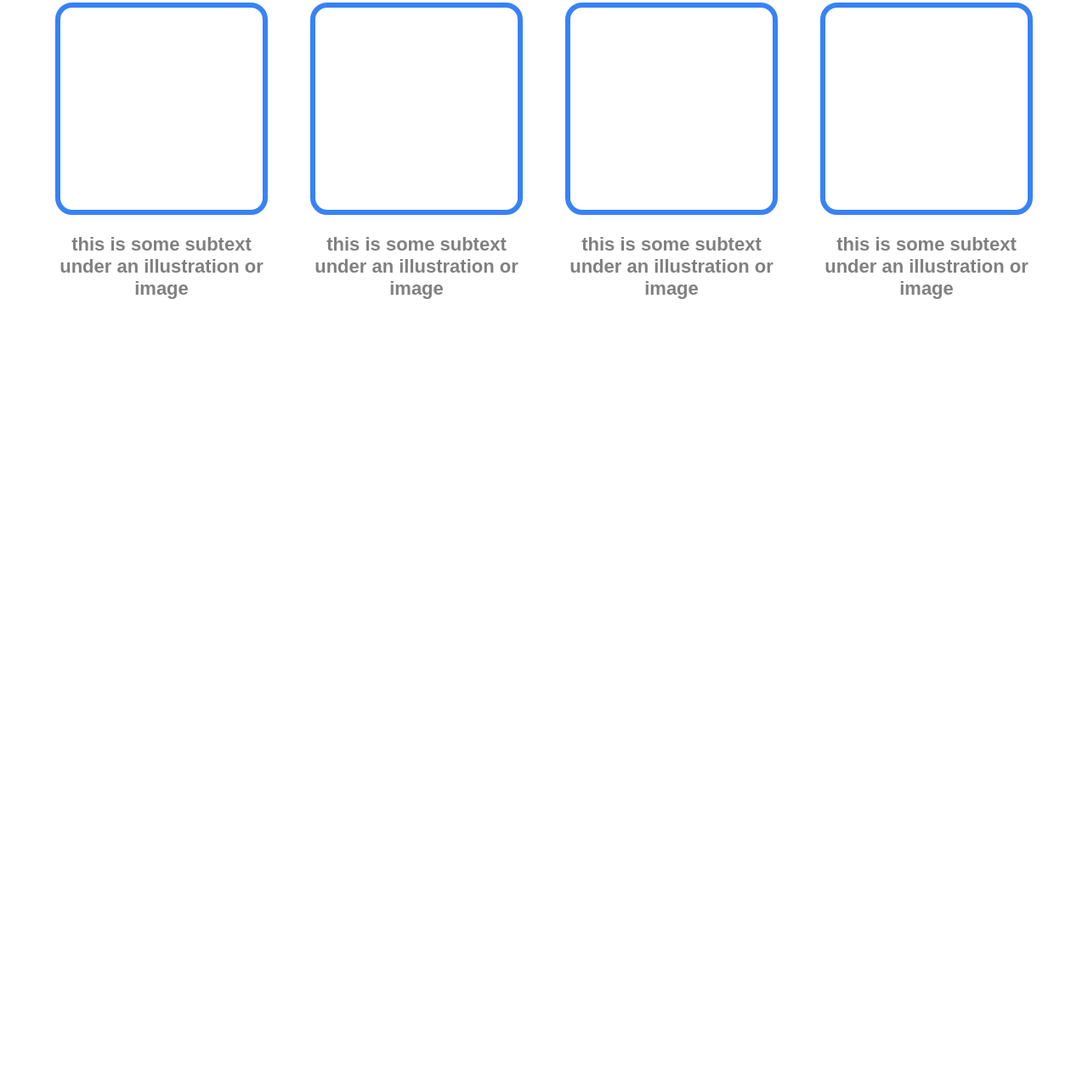
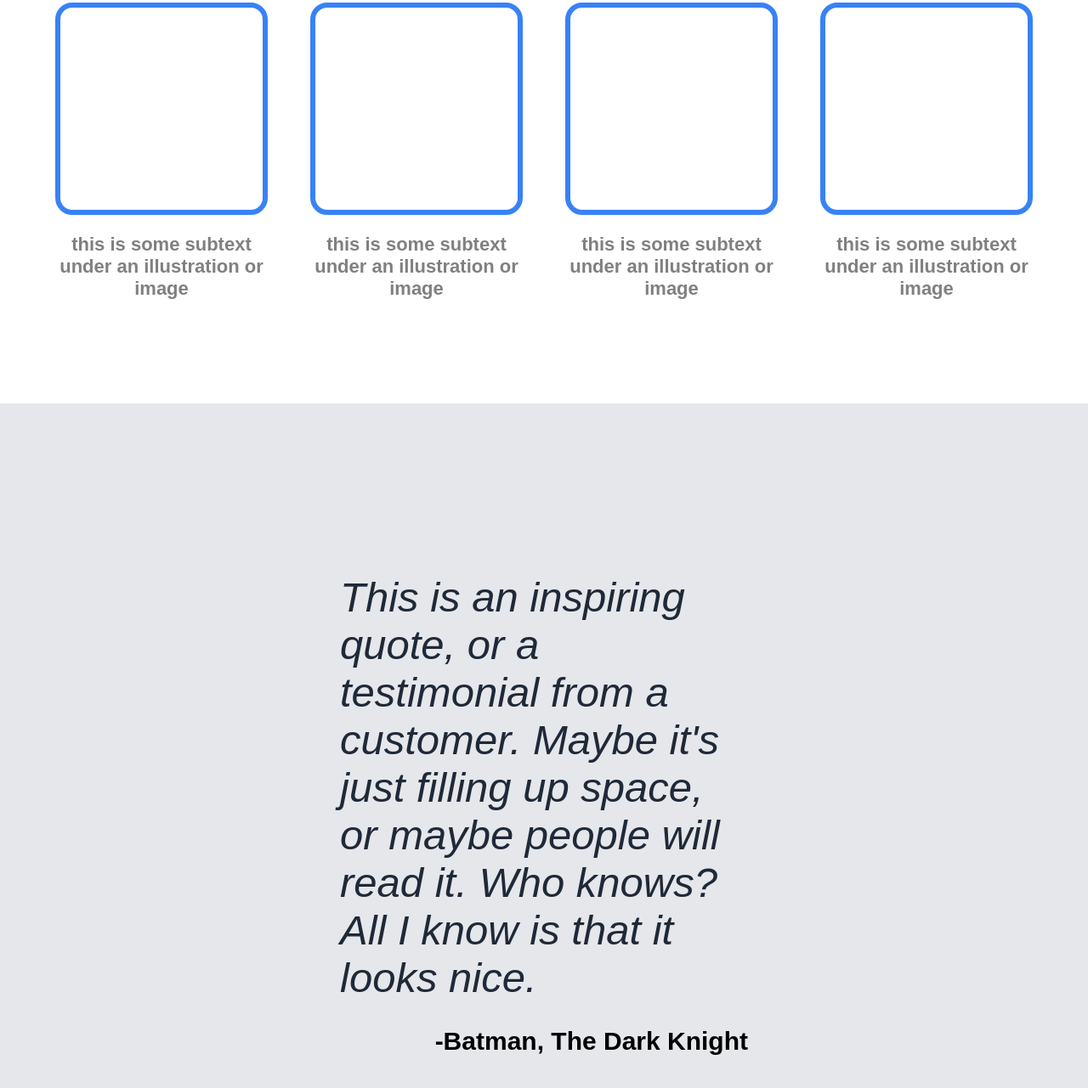
Before and after one commit to aryanbroy/project_landing_page, a plain HTML site: page index.html in a window 1280 px wide. Shown: the part 891-2172 px from the top of the page at 85% size. Before the commit the page ends 1266 px from the top, so only its background shows below. Drawn offline with Linux system fonts and the light colour scheme.

Commit message:
complete the quote section

```diff
--- a/index.html
+++ b/index.html
@@ -44,9 +44,13 @@
                 <div class="roundBox"></div>
                 <p class="boxSub">this is some subtext under an illustration or image</p>
             </div>
-
         </div>
-
+    </div>
+    <div class="third">
+        <div class="quote">
+            <em>This is an inspiring quote, or a testimonial from a customer. Maybe it's just filling up space, or maybe people will read it. Who knows? All I know is that it looks nice.</em>
+            <p class="author">-Batman, The Dark Knight</p>
+        </div>
     </div>
 </body>
 </html>
--- a/style.css
+++ b/style.css
@@ -117,3 +117,32 @@ li{
     font-weight: 700;
     color: grey ;
 }
+
+
+.third{
+    margin-top: 100px;
+    padding: 200px;
+    padding-left: 400px;
+    padding-right: 400px;
+    padding-bottom: 100px;
+    background: #E5E7EB;
+    display: flex;
+    justify-content: center;
+}
+
+.quote{
+    display: flex;
+    flex-wrap: wrap;
+}
+
+em{
+    font-size: 49px;
+    font-weight: 100;
+    color: #1F2937;
+}
+
+.author{
+    font-size: 30px;
+    font-weight: 900;
+    margin-left: auto;
+}
```
